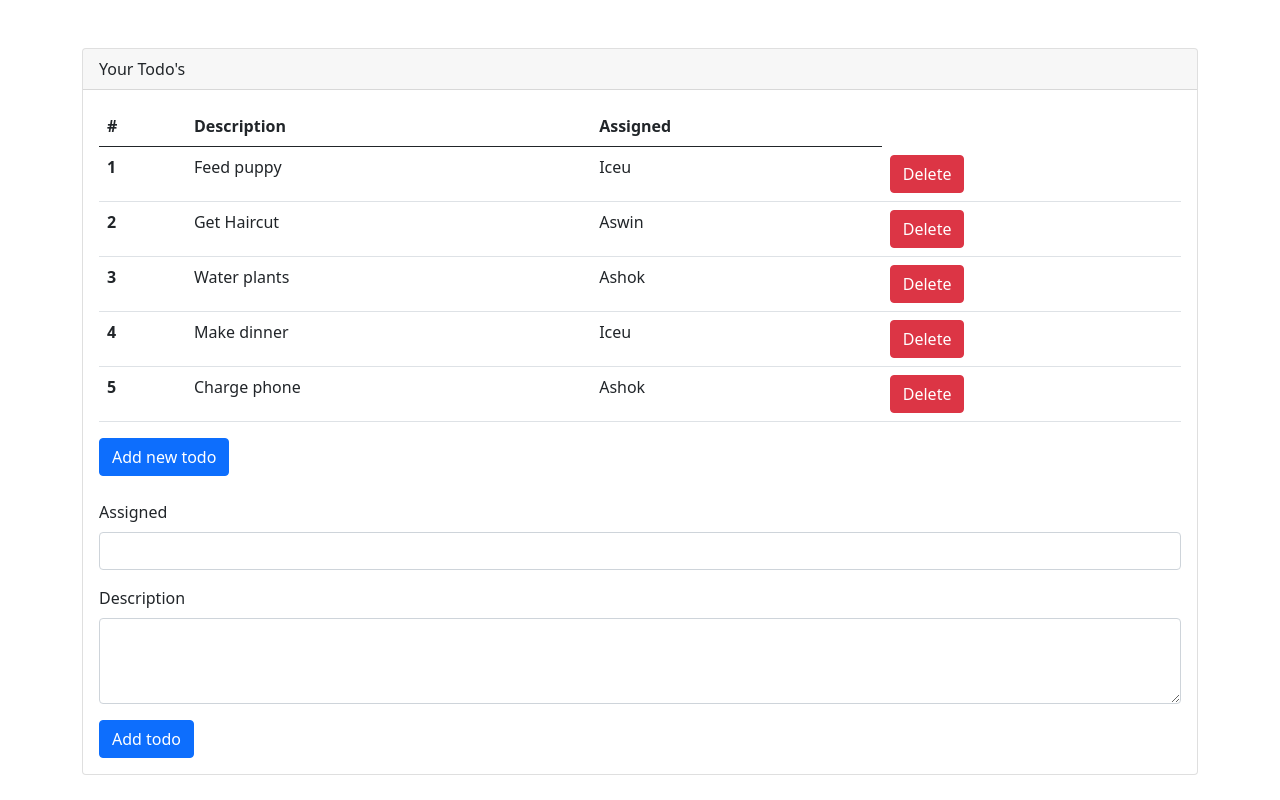
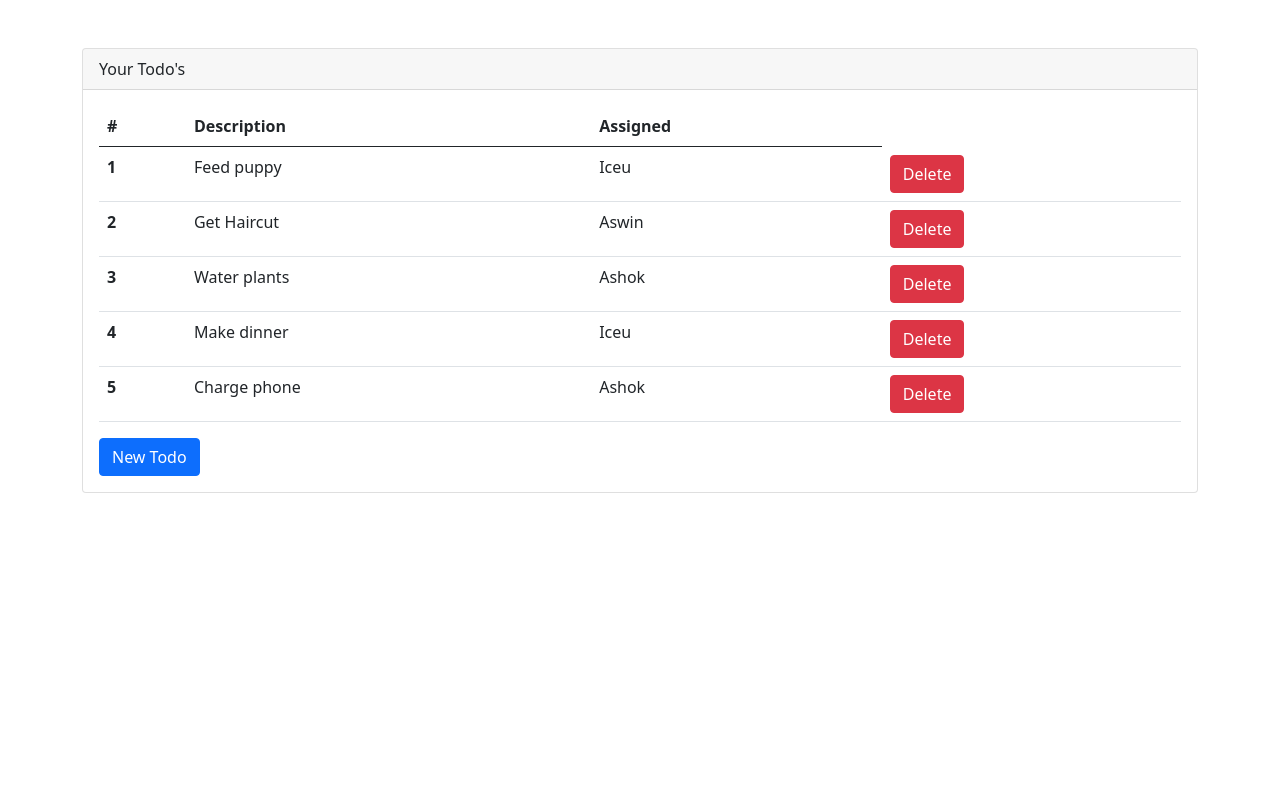
Before and after one commit to Aswin850/Todo-App, a React (Create React App) app: page / in a window 1280 px wide. Built offline with nearby package versions, Linux system fonts and the light colour scheme.

Commit message:
Todo app

```diff
--- a/src/App.js
+++ b/src/App.js
@@ -12,6 +12,7 @@
     { no: 5, description: "Charge phone", assigned: "Ashok" },
   ];
   const [todos, setTodos] = useState(todosData);
+  const [showAddTodoForm, setShowAddTodoForm] = useState(false);
 
   const addTodo = (ass, des) => {
     let rowNumber = 0;
@@ -39,8 +40,13 @@
         <div className="card-header">Your Todo's</div>
         <div className="card-body">
           <TodoTable props={todos} deleteTodo={deleteTodo} />
-          <button className="btn btn-primary">Add new todo</button>
-          <NewTodoForm addTodo={addTodo} />
+          <button
+            className="btn btn-primary"
+            onClick={() => setShowAddTodoForm(!showAddTodoForm)}
+          >
+            {showAddTodoForm ? "Close New Todo" : "New Todo"}
+          </button>
+          {showAddTodoForm && <NewTodoForm addTodo={addTodo} />}
         </div>
       </div>
     </div>
```
Also changed, not shown: 1 other file (tests, documents, lock files or other folders).
